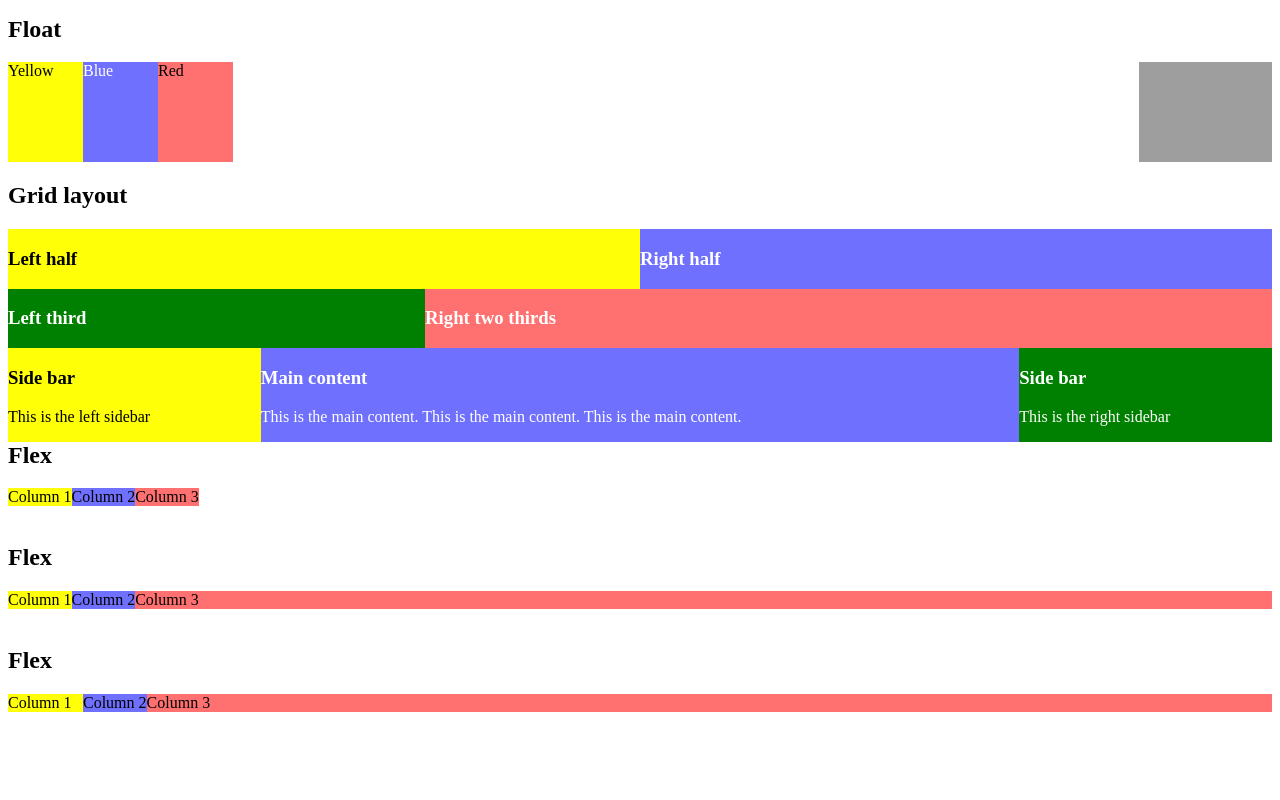
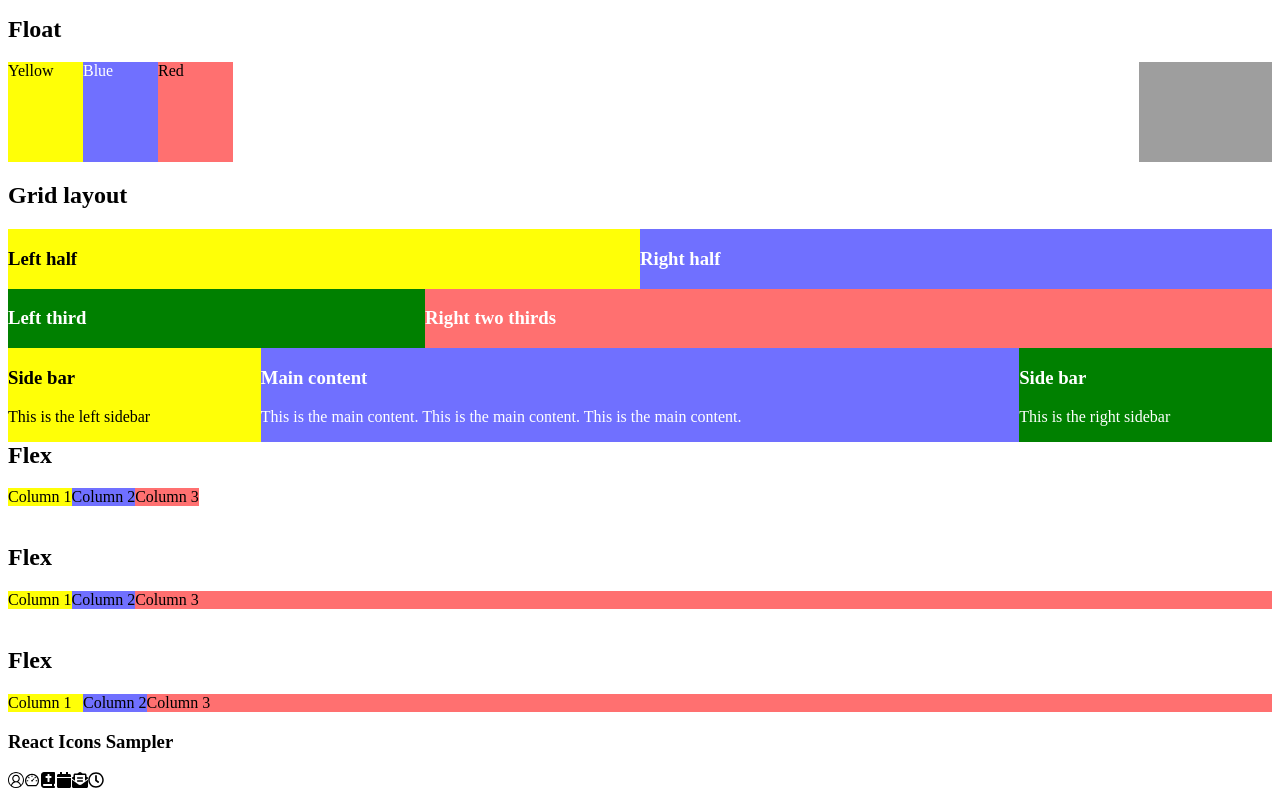
Before and after one commit to JHE016/kanbas-react-web-app-cs5610-fall24, a React (Create React App) app: page /#/Labs/Lab2 in a window 1280 px wide. Shown: the part 3907-4707 px from the top of the page. Before the commit the page ends 4627 px from the top, so only its background shows below. Built offline with nearby package versions, Linux system fonts and the light colour scheme; grey boxes are pictures that could not be loaded.

Commit message:
Added React Icons

```diff
--- a/package.json
+++ b/package.json
@@ -12,6 +12,7 @@
     "@types/react-dom": "^18.3.0",
     "react": "^18.3.1",
     "react-dom": "^18.3.1",
+    "react-icons": "^5.3.0",
     "react-router": "^6.26.2",
     "react-router-dom": "^6.26.2",
     "react-scripts": "5.0.1",
--- /dev/null
+++ b/src/Labs/Lab2/ReactIcons.tsx
@@ -0,0 +1,20 @@
+import { FaCalendar, FaEnvelopeOpenText, FaRegClock }
+    from "react-icons/fa";
+import { AiOutlineDashboard } from "react-icons/ai";
+import { FaBookBible } from "react-icons/fa6";
+import { VscAccount } from "react-icons/vsc";
+export default function ReactIconsSampler() {
+    return (
+        <div id="wd-react-icons-sampler" className="mb-4">
+            <h3>React Icons Sampler</h3>
+            <div className="d-flex">
+                <VscAccount className="fs-3 text" />
+                <AiOutlineDashboard className="fs-3 text" />
+                <FaBookBible className="fs-3 text" />
+                <FaCalendar className="fs-3 text" />
+                <FaEnvelopeOpenText className="fs-3 text" />
+                <FaRegClock className="fs-3 text" />
+            </div>
+        </div>
+    );
+}
--- a/src/Labs/Lab2/index.tsx
+++ b/src/Labs/Lab2/index.tsx
@@ -12,6 +12,7 @@
 import GridLayout from "./GridLayout";
 import Flex from "./Flex";
 import BackgroundColors from "./BackgroundColors";
+import ReactIcons from "./ReactIcons";
 
 export default function Lab2() {
     return (
@@ -79,6 +80,7 @@
             <Float />
             <GridLayout />
             <Flex />
+            <ReactIcons />
         </div>
     );
 }
```
Also changed, not shown: 1 other file (tests, documents, lock files or other folders).
